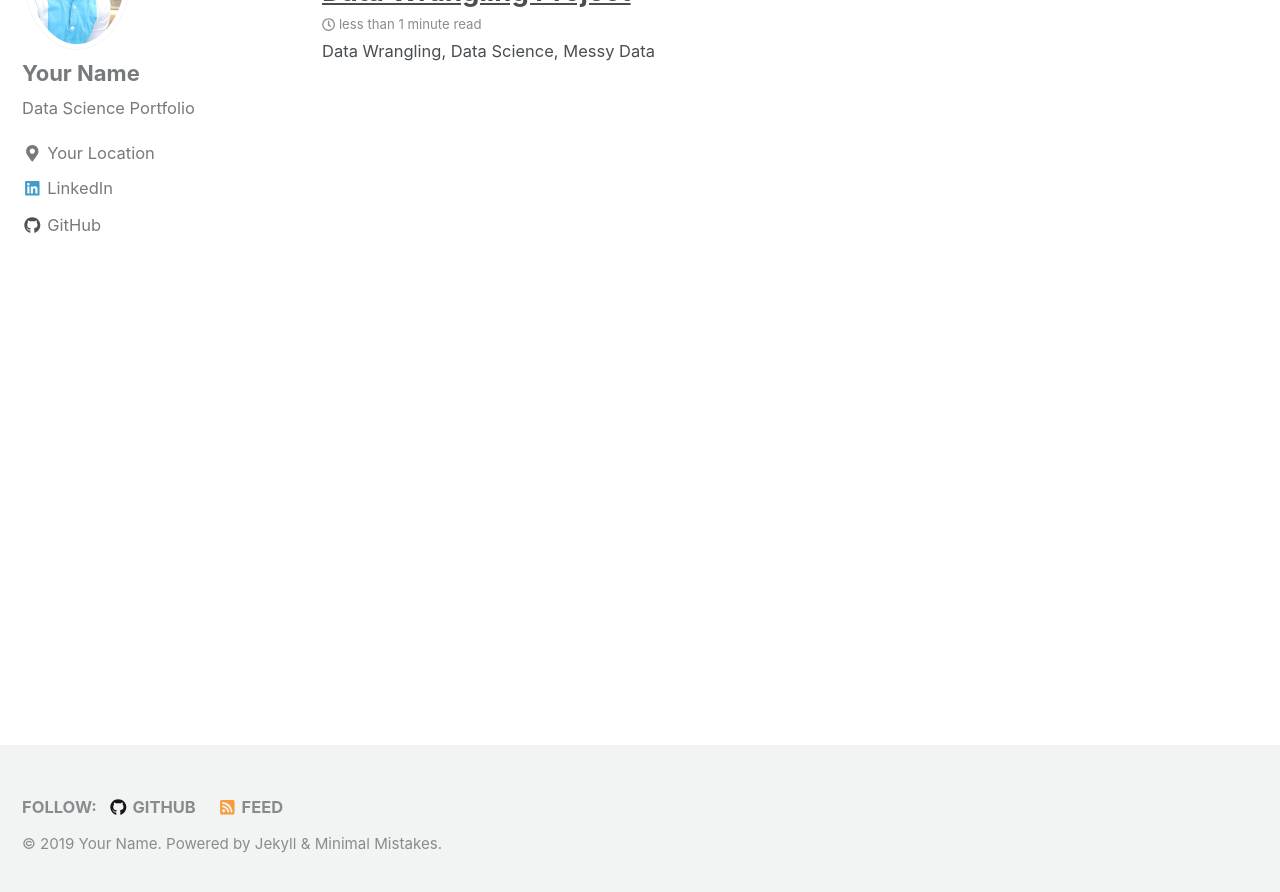
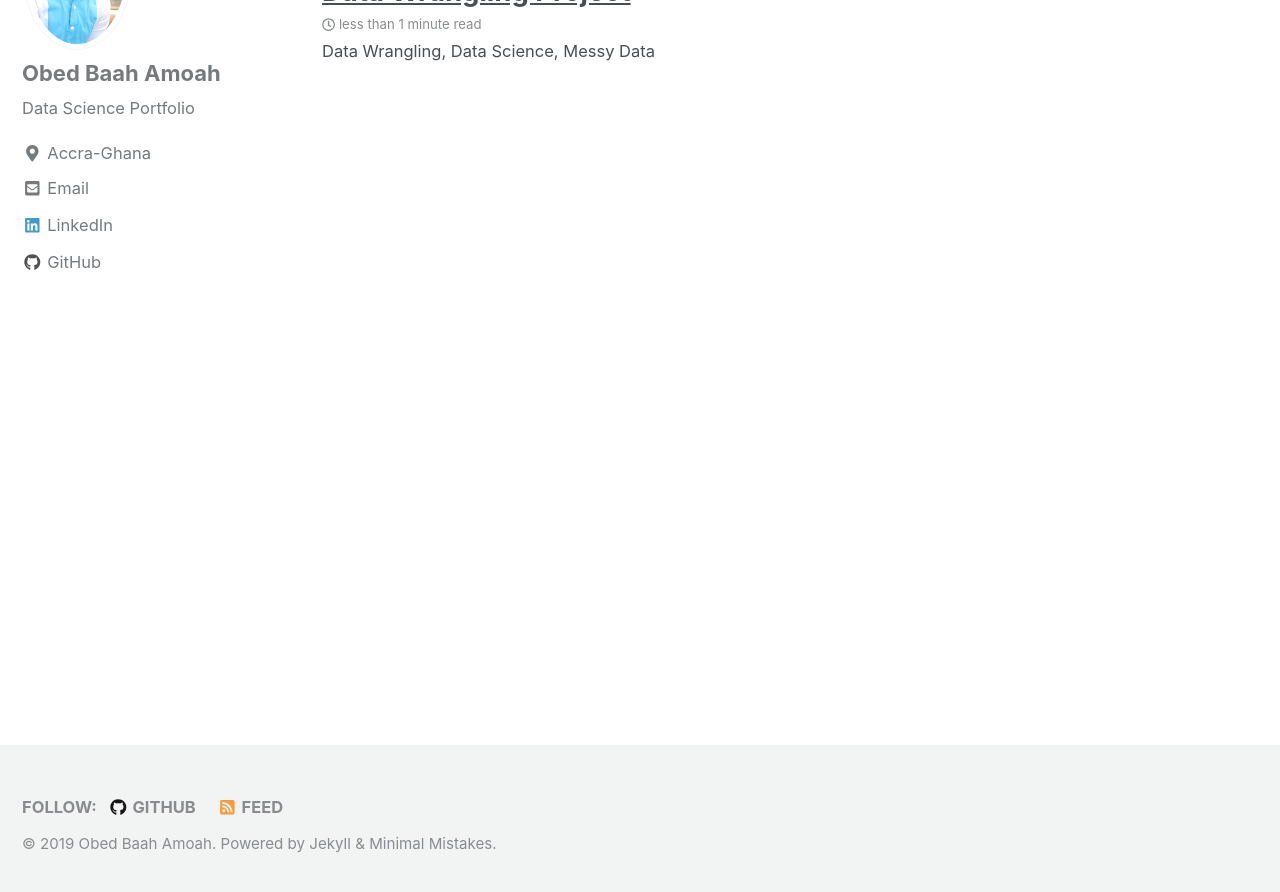
Before and after one commit to ObedAmoah/ObedAmoah.github.io, a Jekyll site: the page built from index.html, in a window 1280 px wide and 900 px high, scrolled down 953 px. Shown: the top 892 px of the window. Built offline with Jekyll 4.4.1, drawn with Linux system fonts in a browser that asks for light colours; nearby versions of some CDN libraries; the list of posts is cut into pages by our own code; some of the changed text lies outside the part shown.

Commit message:
new github

```diff
--- a/_config.yml
+++ b/_config.yml
@@ -9,9 +9,9 @@
 
 # Site Settings
 locale                   : "en-US"
-title                    : "Your Name"
+title                    : "Obed Baah Amoah"
 title_separator          : "-"
-name                     : "Your Name"
+name                     : "Obed Baah Amoah"
 description              : "Data Science Portfolio"
 url                      : # the base hostname & protocol for your site e.g. "https://mmistakes.github.io"
 baseurl                  : # the subpath of your site, e.g. "/blog"
@@ -84,11 +84,11 @@
 
 # Site Author
 author:
-  name             : "Your Name"
+  name             : "Obed Baah Amoah"
   avatar           : "/images/bio-pic-2.jpg" # path of avatar image, e.g. "/assets/images/bio-photo.jpg"
   bio              : "Data Science Portfolio"
-  location         : "Your Location"
-  email            :
+  location         : "Accra-Ghana"
+  email            : "obedbamoah@gmail.com"
   uri              :
   home             : # null (default), "absolute or relative url to link to author home"
   bitbucket        :
@@ -97,7 +97,7 @@
   flickr           :
   facebook         :
   foursquare       :
-  github           : "Your Github"
+  github           : "ObedAmoah"
   gitlab           :
   google_plus      :
   keybase          :
```
